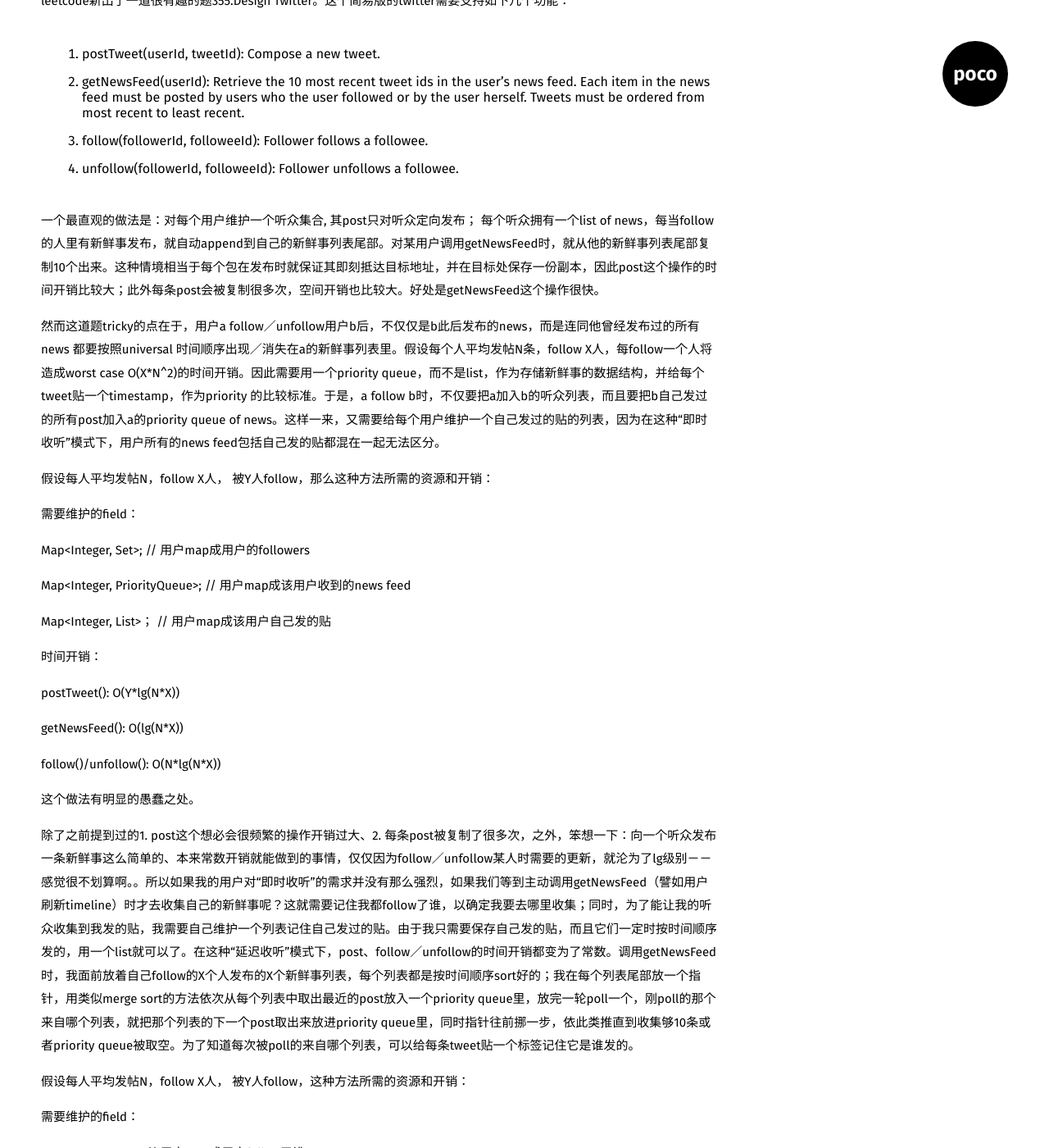
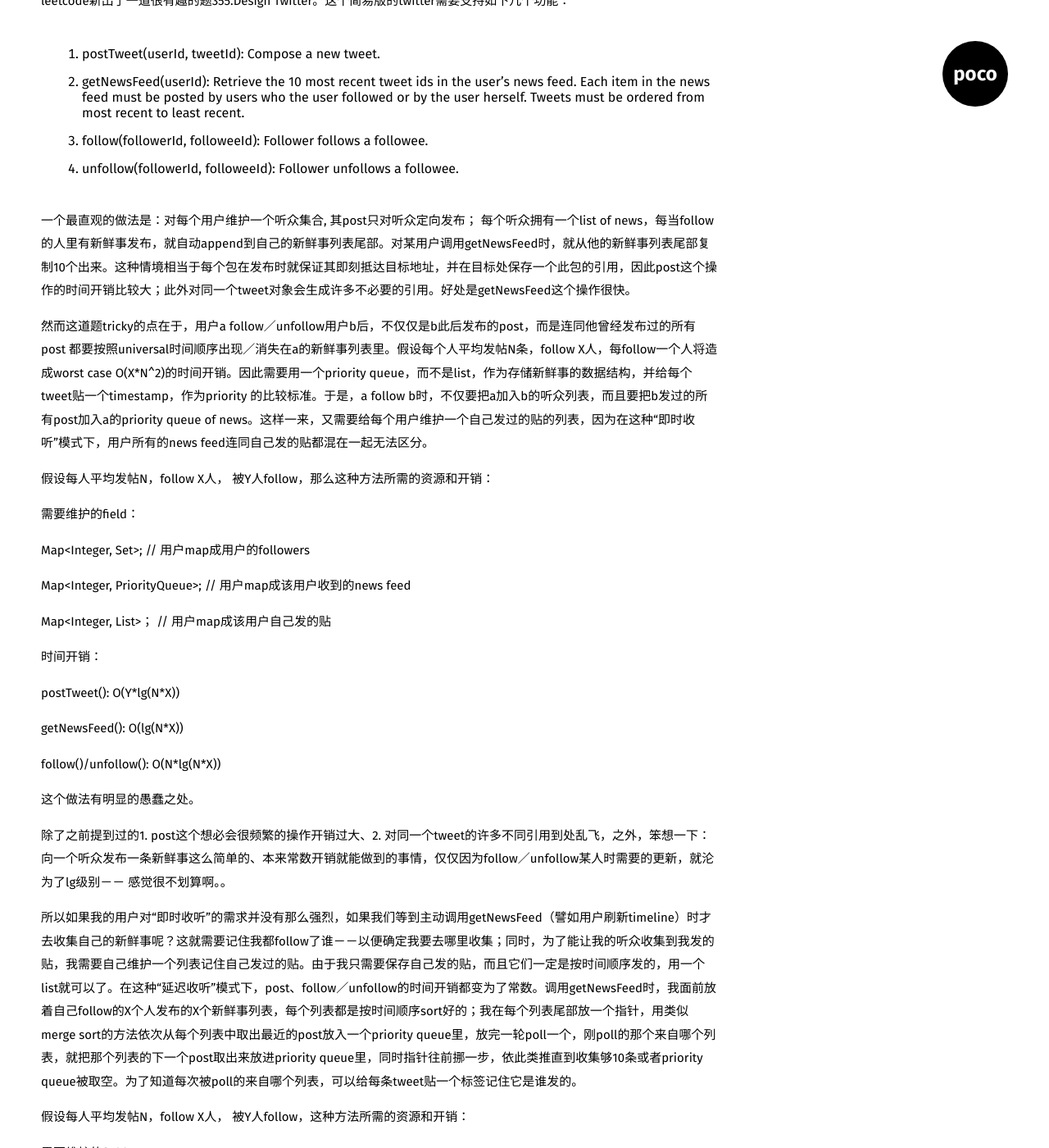
Before and after one commit to pocoapoco/pocoapoco.github.io, a Jekyll site: the page built from _posts/2016-06-27-Twitter Design.md, in a window 1280 px wide and 1400 px high, scrolled down 201 px. Shown: the whole window at 82% size. Built offline with Jekyll 4.4.1, drawn with Linux system fonts in a browser that asks for light colours.

Commit message:
twitterDesign

```diff
--- a/_posts/2016-06-27-Twitter Design.md
+++ b/_posts/2016-06-27-Twitter Design.md
@@ -10,9 +10,9 @@ leetcode新出了一道很有趣的题355.Design Twitter。这个简易版的twi
 3. follow(followerId, followeeId): Follower follows a followee.
 4. unfollow(followerId, followeeId): Follower unfollows a followee.
 
-一个最直观的做法是：对每个用户维护一个听众集合, 其post只对听众定向发布； 每个听众拥有一个list of news，每当follow的人里有新鲜事发布，就自动append到自己的新鲜事列表尾部。对某用户调用getNewsFeed时，就从他的新鲜事列表尾部复制10个出来。这种情境相当于每个包在发布时就保证其即刻抵达目标地址，并在目标处保存一份副本，因此post这个操作的时间开销比较大；此外每条post会被复制很多次，空间开销也比较大。好处是getNewsFeed这个操作很快。
+一个最直观的做法是：对每个用户维护一个听众集合, 其post只对听众定向发布； 每个听众拥有一个list of news，每当follow的人里有新鲜事发布，就自动append到自己的新鲜事列表尾部。对某用户调用getNewsFeed时，就从他的新鲜事列表尾部复制10个出来。这种情境相当于每个包在发布时就保证其即刻抵达目标地址，并在目标处保存一个此包的引用，因此post这个操作的时间开销比较大；此外对同一个tweet对象会生成许多不必要的引用。好处是getNewsFeed这个操作很快。
 
-然而这道题tricky的点在于，用户a follow／unfollow用户b后，不仅仅是b此后发布的news，而是连同他曾经发布过的所有news 都要按照universal 时间顺序出现／消失在a的新鲜事列表里。假设每个人平均发帖N条，follow X人，每follow一个人将造成worst case O(X*N^2)的时间开销。因此需要用一个priority queue，而不是list，作为存储新鲜事的数据结构，并给每个tweet贴一个timestamp，作为priority 的比较标准。于是，a follow b时，不仅要把a加入b的听众列表，而且要把b自己发过的所有post加入a的priority queue of news。这样一来，又需要给每个用户维护一个自己发过的贴的列表，因为在这种“即时收听”模式下，用户所有的news feed包括自己发的贴都混在一起无法区分。
+然而这道题tricky的点在于，用户a follow／unfollow用户b后，不仅仅是b此后发布的post，而是连同他曾经发布过的所有post 都要按照universal时间顺序出现／消失在a的新鲜事列表里。假设每个人平均发帖N条，follow X人，每follow一个人将造成worst case O(X*N^2)的时间开销。因此需要用一个priority queue，而不是list，作为存储新鲜事的数据结构，并给每个tweet贴一个timestamp，作为priority 的比较标准。于是，a follow b时，不仅要把a加入b的听众列表，而且要把b发过的所有post加入a的priority queue of news。这样一来，又需要给每个用户维护一个自己发过的贴的列表，因为在这种“即时收听”模式下，用户所有的news feed连同自己发的贴都混在一起无法区分。
 
 假设每人平均发帖N，follow X人， 被Y人follow，那么这种方法所需的资源和开销：
 
@@ -35,7 +35,9 @@ follow()/unfollow(): O(N\*lg(N\*X))
 
 这个做法有明显的愚蠢之处。
 
-除了之前提到过的1. post这个想必会很频繁的操作开销过大、2. 每条post被复制了很多次，之外，笨想一下：向一个听众发布一条新鲜事这么简单的、本来常数开销就能做到的事情，仅仅因为follow／unfollow某人时需要的更新，就沦为了lg级别－－ 感觉很不划算啊。。所以如果我的用户对“即时收听”的需求并没有那么强烈，如果我们等到主动调用getNewsFeed（譬如用户刷新timeline）时才去收集自己的新鲜事呢？这就需要记住我都follow了谁，以确定我要去哪里收集；同时，为了能让我的听众收集到我发的贴，我需要自己维护一个列表记住自己发过的贴。由于我只需要保存自己发的贴，而且它们一定时按时间顺序发的，用一个list就可以了。在这种“延迟收听”模式下，post、follow／unfollow的时间开销都变为了常数。调用getNewsFeed时，我面前放着自己follow的X个人发布的X个新鲜事列表，每个列表都是按时间顺序sort好的；我在每个列表尾部放一个指针，用类似merge sort的方法依次从每个列表中取出最近的post放入一个priority queue里，放完一轮poll一个，刚poll的那个来自哪个列表，就把那个列表的下一个post取出来放进priority queue里，同时指针往前挪一步，依此类推直到收集够10条或者priority queue被取空。为了知道每次被poll的来自哪个列表，可以给每条tweet贴一个标签记住它是谁发的。
+除了之前提到过的1. post这个想必会很频繁的操作开销过大、2. 对同一个tweet的许多不同引用到处乱飞，之外，笨想一下：向一个听众发布一条新鲜事这么简单的、本来常数开销就能做到的事情，仅仅因为follow／unfollow某人时需要的更新，就沦为了lg级别－－ 感觉很不划算啊。。
+
+所以如果我的用户对“即时收听”的需求并没有那么强烈，如果我们等到主动调用getNewsFeed（譬如用户刷新timeline）时才去收集自己的新鲜事呢？这就需要记住我都follow了谁－－以便确定我要去哪里收集；同时，为了能让我的听众收集到我发的贴，我需要自己维护一个列表记住自己发过的贴。由于我只需要保存自己发的贴，而且它们一定是按时间顺序发的，用一个list就可以了。在这种“延迟收听”模式下，post、follow／unfollow的时间开销都变为了常数。调用getNewsFeed时，我面前放着自己follow的X个人发布的X个新鲜事列表，每个列表都是按时间顺序sort好的；我在每个列表尾部放一个指针，用类似merge sort的方法依次从每个列表中取出最近的post放入一个priority queue里，放完一轮poll一个，刚poll的那个来自哪个列表，就把那个列表的下一个post取出来放进priority queue里，同时指针往前挪一步，依此类推直到收集够10条或者priority queue被取空。为了知道每次被poll的来自哪个列表，可以给每条tweet贴一个标签记住它是谁发的。
 
 假设每人平均发帖N，follow X人， 被Y人follow，这种方法所需的资源和开销：
 
```
